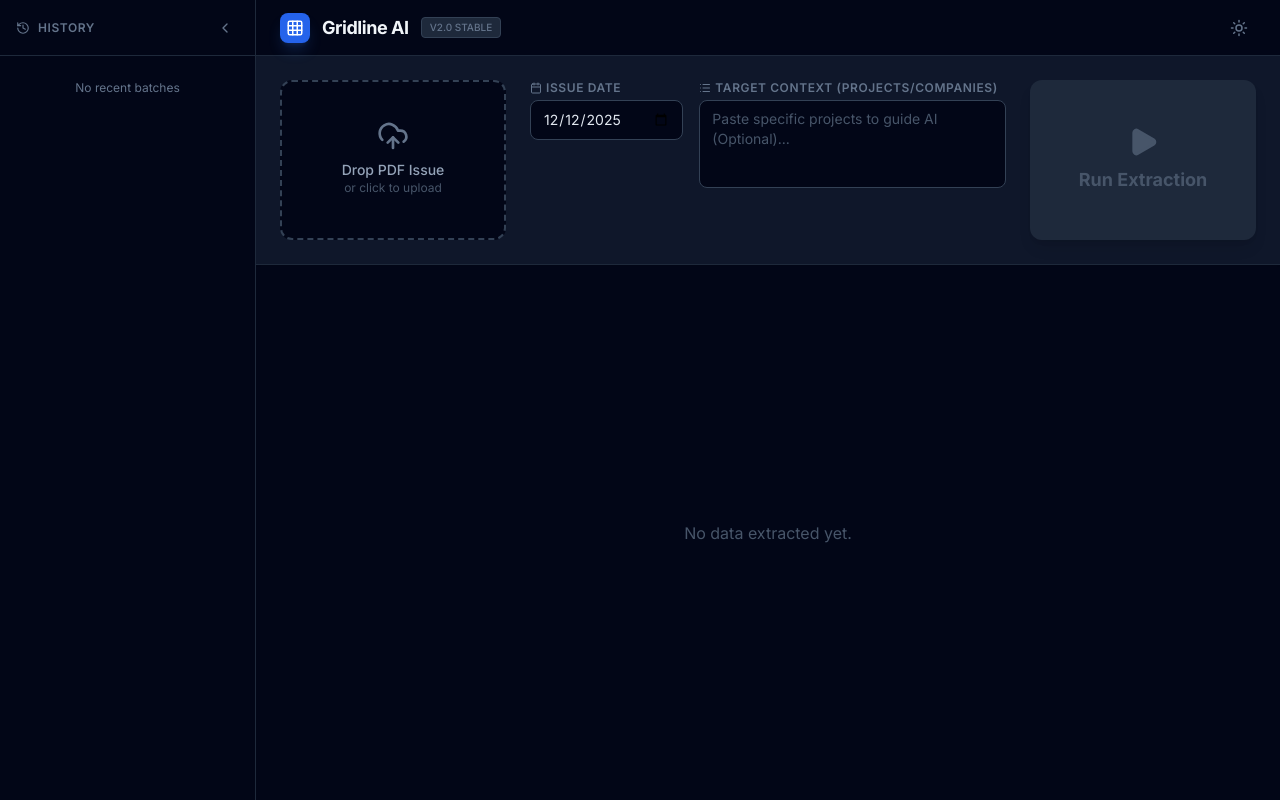
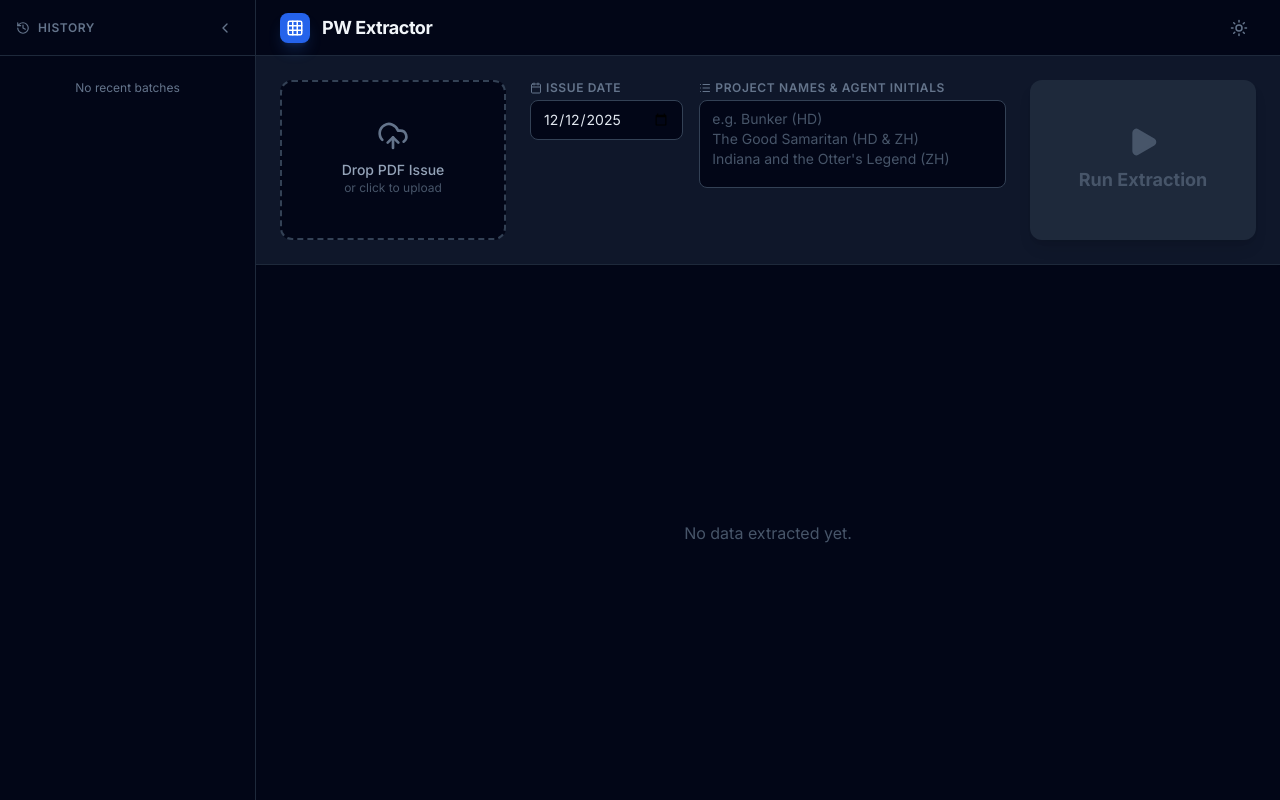
Before and after one commit to sc0rdatura/PW-Extractor_beta, a React (Vite) app: page / in a window 1280 px wide. Built offline with nearby package versions, Linux system fonts and the light colour scheme.

Commit message:
refactor: Rename application to PW Exractor
Updates the application name and related identifiers across project files.

Improves agent name display in the DataGrid by mapping initials to full names.
Also updates the 'Target Context' label and placeholder text in IngestZone for clarity.

```diff
--- a/App.tsx
+++ b/App.tsx
@@ -23,12 +23,11 @@
         {/* Top Bar */}
         <header className="h-14 bg-white dark:bg-slate-950 border-b border-gray-200 dark:border-slate-800 flex items-center justify-between px-6 shrink-0 z-20">
           <div className="flex items-center gap-3">
-              <div className="bg-blue-600 p-1.5 rounded-lg shadow-lg shadow-blue-500/20">
-                  <Grid size={18} className="text-white" />
-              </div>
-              <h1 className="font-bold text-lg tracking-tight text-slate-900 dark:text-slate-100">Gridline AI</h1>
-              <span className="bg-gray-100 dark:bg-slate-800 text-slate-500 text-[10px] px-2 py-0.5 rounded border border-gray-200 dark:border-slate-700 font-medium">V2.0 STABLE</span>
-          </div>
+  <div className="bg-blue-600 p-1.5 rounded-lg shadow-lg shadow-blue-500/20">
+    <Grid size={18} className="text-white" />
+  </div>
+  <h1 className="font-bold text-lg tracking-tight text-slate-900 dark:text-slate-100">PW Extractor</h1>
+</div>
 
           <div className="flex items-center gap-4">
              {/* Theme Toggle */}
--- a/components/DataGrid.tsx
+++ b/components/DataGrid.tsx
@@ -1,6 +1,7 @@
 import React, { useState } from 'react';
 import { useStore } from '../store';
 import { CompanyModal } from './CompanyModal';
+import { getAgentFullName } from '../utils/agentMapping';
 
 export const DataGrid: React.FC = () => {
   const { projects, contacts, showToast, isProcessing } = useStore();
@@ -64,10 +65,13 @@
                 <Cell text={row.projectName} onCopy={() => handleCopy(row.projectName)} bold />
 
                 {/* 3. Primary Agent */}
-                <Cell text={row.primaryAgent} onCopy={() => handleCopy(row.primaryAgent)} />
+<Cell text={getAgentFullName(row.primaryAgent)} onCopy={() => handleCopy(row.primaryAgent)} />
 
                 {/* 4. Secondary Agents */}
-                <Cell text={row.secondaryAgents} onCopy={() => handleCopy(row.secondaryAgents)} />
+<Cell
+  text={row.secondaryAgents ? row.secondaryAgents.split(';').map(a => getAgentFullName(a.trim())).join('; ') : ''}
+  onCopy={() => handleCopy(row.secondaryAgents)}
+/>
 
                 {/* 5. Type */}
                 <td className="p-3 border-r border-gray-200 dark:border-slate-800/50 text-slate-500 dark:text-slate-400">
--- a/components/IngestZone.tsx
+++ b/components/IngestZone.tsx
@@ -160,12 +160,14 @@
                 </div>
                 <div className="w-2/3">
                      <label className="text-xs font-semibold text-slate-500 uppercase tracking-wider mb-1 flex items-center gap-1">
-                        <List size={12} /> Target Context (Projects/Companies)
+  <List size={12} /> Project Names & Agent Initials
 </label>
 <textarea
   value={targetList}
   onChange={(e) => setTargetList(e.target.value)}
-                        placeholder="Paste specific projects to guide AI (Optional)..."
+  placeholder='e.g. Bunker (HD)
+The Good Samaritan (HD & ZH)
+Indiana and the Otter&#39;s Legend (ZH)'
   className="w-full h-[88px] bg-white dark:bg-slate-950 border border-gray-300 dark:border-slate-700 rounded-lg px-3 py-2 text-sm text-slate-700 dark:text-slate-300 focus:ring-1 focus:ring-blue-500 outline-none resize-none placeholder-slate-400 dark:placeholder-slate-600"
 />
                 </div>
--- a/metadata.json
+++ b/metadata.json
@@ -1,5 +1,5 @@
 {
-  "name": "Gridline AI",
+  "name": "PW Exractor",
   "description": "A high-performance vertical AI tool for extracting structured film & TV data from PDF newsletters into TSV/CRM ready formats.",
   "requestFramePermissions": []
 }
--- a/package.json
+++ b/package.json
@@ -1,5 +1,5 @@
 {
-  "name": "gridline-ai",
+  "name": "pw-exractor",
   "private": true,
   "version": "0.0.0",
   "type": "module",
--- /dev/null
+++ b/utils/agentMapping.ts
@@ -0,0 +1,13 @@
+export const AGENT_NAME_MAP: Record<string, string> = {
+  'AV': 'Alex Vangelos',
+  'DN': 'Dan North',
+  'HF': 'Hailey Flame',
+  'HD': 'Hamish Duff',
+  'ZH': 'Zoe Hart',
+  'ZC': 'Zein Checri',
+  'WV': 'Will Vangelos'
+};
+
+export const getAgentFullName = (initials: string): string => {
+  return AGENT_NAME_MAP[initials.toUpperCase()] || initials;
+};
```
Lines whose indentation alone changed are shown as unchanged.
